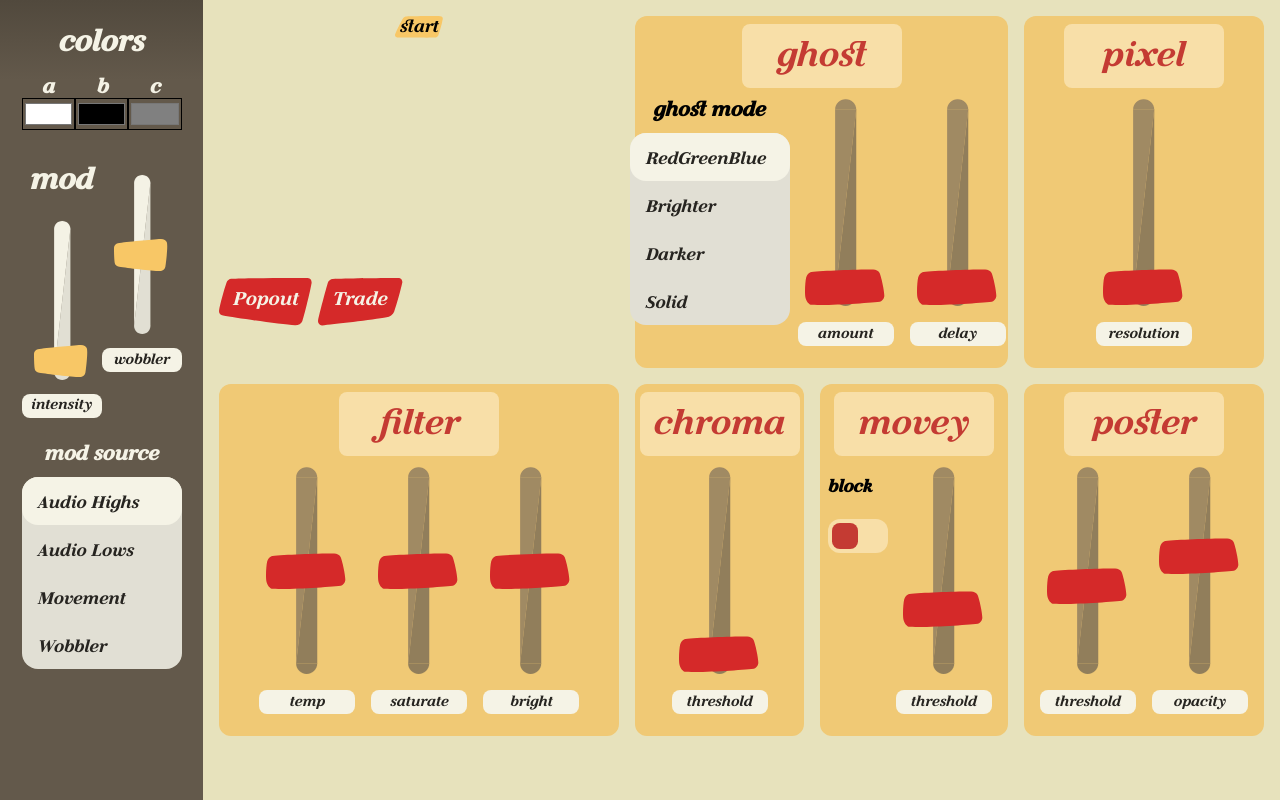
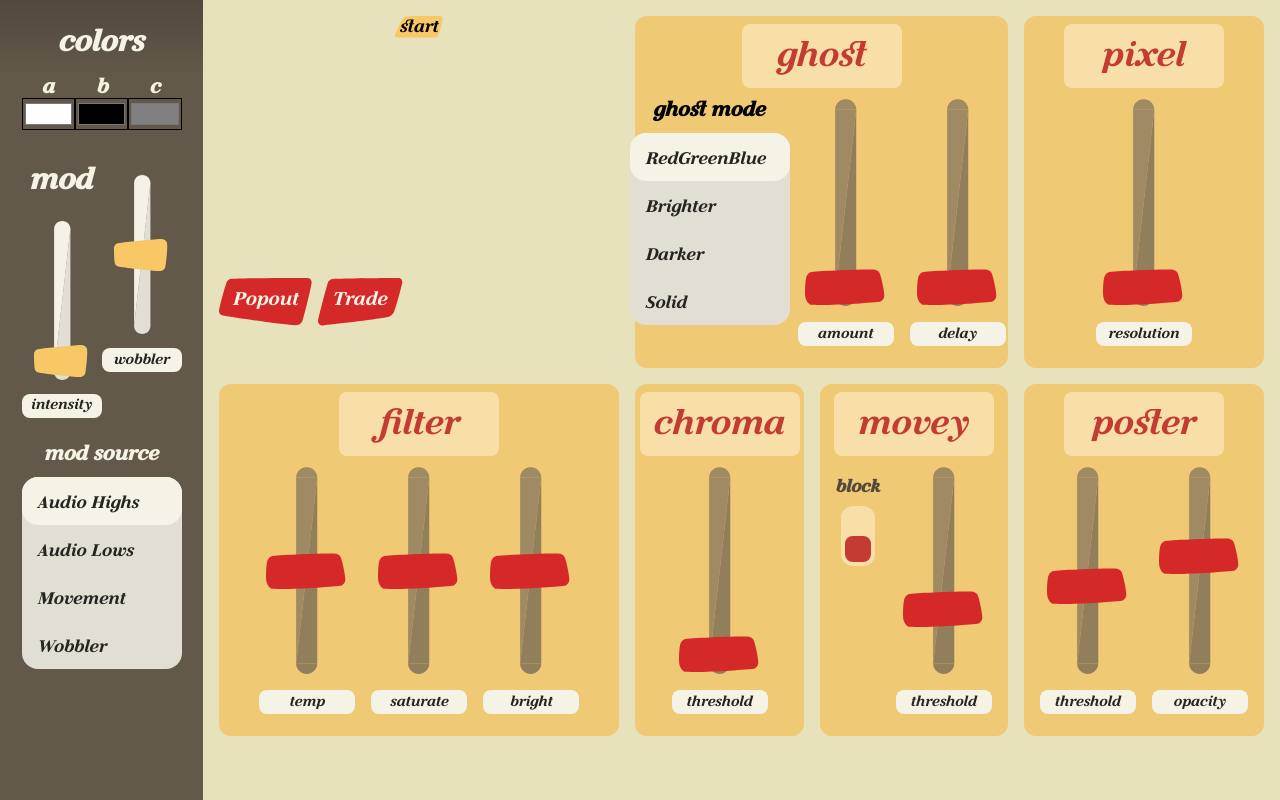
Before and after one commit to brettennis/bagelcam, a Svelte app: page / in a window 1280 px wide. Built offline with nearby package versions, Linux system fonts and the light colour scheme.

Commit message:
tweaked toggle component

```diff
--- a/src/Toggle.svelte
+++ b/src/Toggle.svelte
@@ -5,7 +5,7 @@
 </script>
 
 <backdrop>
-    <h4>{id}</h4>
+    <h4 class="label">{id}</h4>
 
     <label class="switch">
         <input type="checkbox" bind:checked={opt}>
@@ -15,11 +15,18 @@
 </backdrop>
 
 <style>
+
+    .label {
+        color: var(--header-brown-dark);
+        text-align: center;
+    }
+
     .switch {
         position: relative;
         display: inline-block;
         width: 3.75rem;
         height: 2.125rem;
+        transform: rotate(-90deg);
     }
 
     /* hide default checkbox */
```
Also changed, not shown: public/build/bundle.css, public/build/bundle.js.
